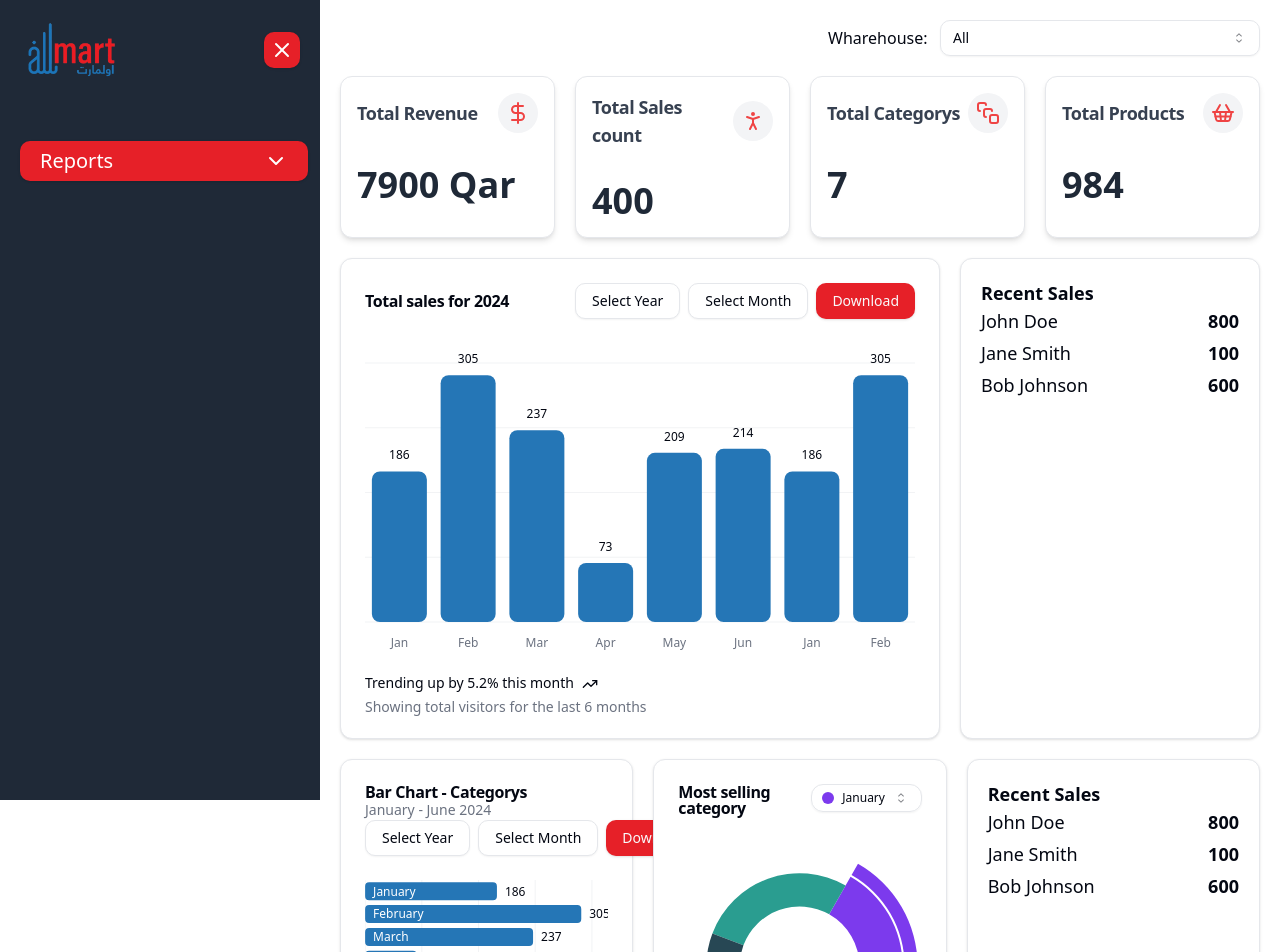
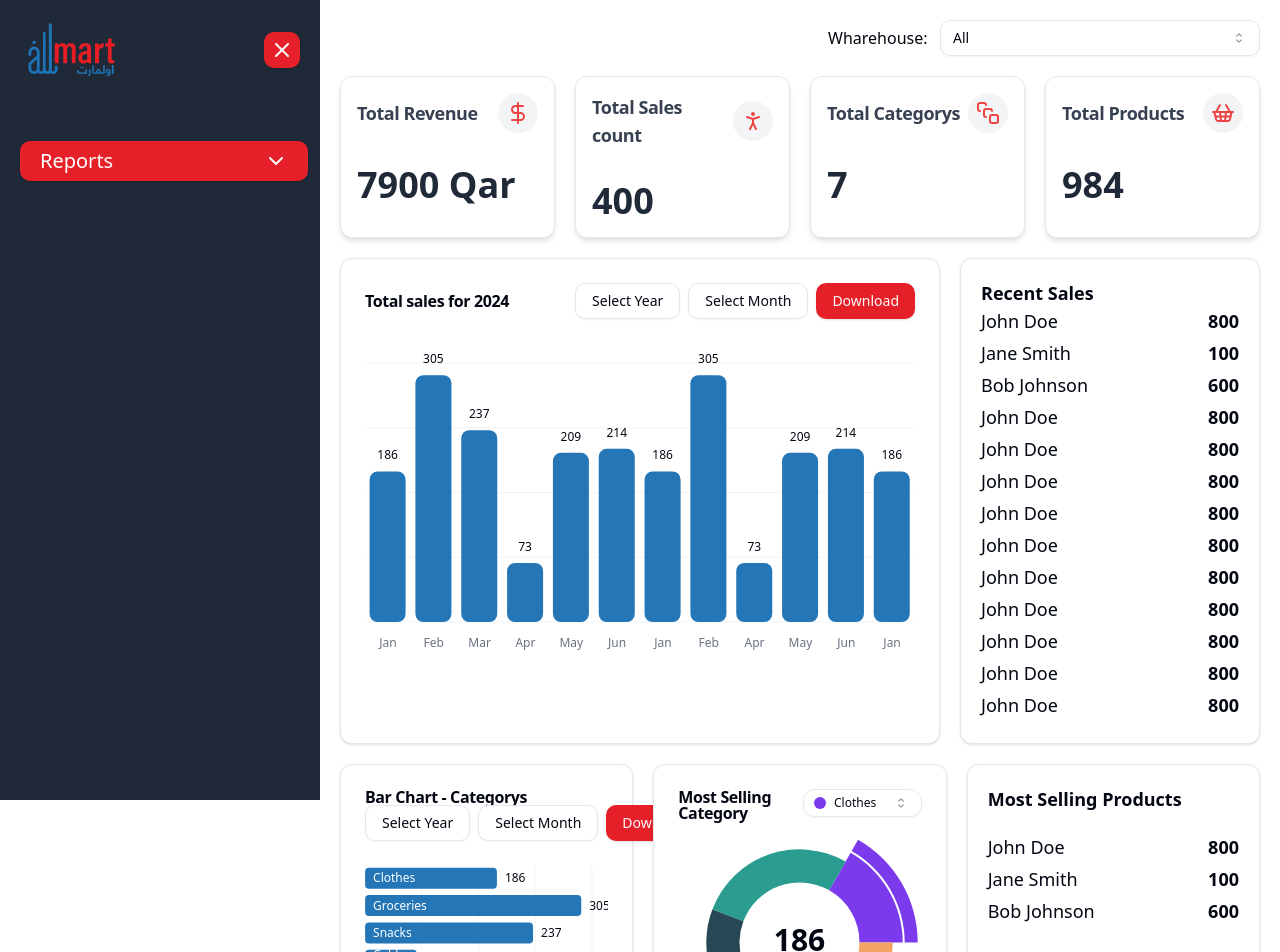
Before and after one commit to subin4693/AliMart-erp, a React (Vite) app: page / in a window 1280 px wide. Shown: the top 952 px of the page. Built offline with nearby package versions, Linux system fonts and the light colour scheme.

Commit message:
reports page completed

```diff
--- a/src/pages/Reports/BarChart.jsx
+++ b/src/pages/Reports/BarChart.jsx
@@ -27,6 +27,11 @@ const chartData = [
     { month: "June", desktop: 214 },
     { month: "January", desktop: 186 },
     { month: "February", desktop: 305 },
+    { month: "April", desktop: 73 },
+    { month: "May", desktop: 209 },
+    { month: "June", desktop: 214 },
+    { month: "January", desktop: 186 },
+
 ];
 
 const chartConfig = {
@@ -91,12 +96,12 @@ export default function BarChartComponent({
                 </ChartContainer>
             </CardContent>
             <CardFooter className="flex-col items-start gap-2 text-sm">
-                <div className="flex gap-2 font-medium leading-none">
+                {/* <div className="flex gap-2 font-medium leading-none">
                     Trending up by 5.2% this month <TrendingUp className="h-4 w-4" />
                 </div>
                 <div className="leading-none text-muted-foreground">
                     Showing total visitors for the last 6 months
-                </div>
+                </div> */}
             </CardFooter>
         </Card>
     );
--- a/src/pages/Reports/CategoryPieChart.jsx
+++ b/src/pages/Reports/CategoryPieChart.jsx
@@ -2,8 +2,7 @@
 
 import * as React from "react";
 import { Label, Pie, PieChart, Sector } from "recharts";
-
-import { Card, CardContent, CardDescription, CardHeader, CardTitle } from "@/components/ui/card";
+import { Card, CardContent, CardHeader, CardTitle } from "@/components/ui/card";
 import {
     ChartContainer,
     ChartStyle,
@@ -18,99 +17,67 @@ import {
     SelectValue,
 } from "@/components/ui/select";
 
-export const description = "An interactive pie chart";
+export const description = "An interactive pie chart displaying category data";
 
 const desktopData = [
-    { month: "january", desktop: 186, fill: "var(--color-january)" },
-    { month: "february", desktop: 305, fill: "var(--color-february)" },
-    { month: "march", desktop: 237, fill: "var(--color-march)" },
-    { month: "april", desktop: 173, fill: "var(--color-april)" },
-    { month: "may", desktop: 209, fill: "var(--color-may)" },
+    { category: "Clothes", value: 186, fill: "hsl(var(--chart-1))" },
+    { category: "Groceries", value: 305, fill: "hsl(var(--chart-2))" },
+    { category: "Snacks", value: 237, fill: "hsl(var(--chart-3))" },
+    { category: "Cold Drinks", value: 173, fill: "hsl(var(--chart-4))" },
+    { category: "Sweets", value: 209, fill: "hsl(var(--chart-5))" },
 ];
 
 const chartConfig = {
-    visitors: {
-        label: "Visitors",
-    },
-    desktop: {
-        label: "Desktop",
-    },
-    mobile: {
-        label: "Mobile",
-    },
-    january: {
-        label: "January",
-        color: "hsl(var(--chart-1))",
-    },
-    february: {
-        label: "February",
-        color: "hsl(var(--chart-2))",
-    },
-    march: {
-        label: "March",
-        color: "hsl(var(--chart-3))",
-    },
-    april: {
-        label: "April",
-        color: "hsl(var(--chart-4))",
-    },
-    may: {
-        label: "May",
-        color: "hsl(var(--chart-5))",
-    },
+    january: { label: "Clothes", color: "hsl(var(--chart-1))" },
+    february: { label: "Groceries", color: "hsl(var(--chart-2))" },
+    march: { label: "Snacks", color: "hsl(var(--chart-3))" },
+    april: { label: "Cold Drinks", color: "hsl(var(--chart-4))" },
+    may: { label: "Sweets", color: "hsl(var(--chart-5))" },
 };
 
 const ChartComponent = () => {
     const id = "pie-interactive";
-    const [activeMonth, setActiveMonth] = React.useState(desktopData[0].month);
+    const [activeCategory, setActiveCategory] = React.useState(desktopData[0].category);
 
     const activeIndex = React.useMemo(
-        () => desktopData.findIndex((item) => item.month === activeMonth),
-        [activeMonth],
+        () => desktopData.findIndex((item) => item.category === activeCategory),
+        [activeCategory],
     );
-    const months = React.useMemo(() => desktopData.map((item) => item.month), []);
+
+    const categories = React.useMemo(() => desktopData.map((item) => item.category), []);
 
     return (
         <Card data-chart={id} className="flex flex-col">
             <ChartStyle id={id} config={chartConfig} />
             <CardHeader className="flex-row items-start space-y-0 pb-0">
                 <div className="grid gap-1">
-                    <CardTitle>Most selling category</CardTitle>
-                    {/* <CardDescription>January - June 2024</CardDescription> */}
+                    <CardTitle>Most Selling Category</CardTitle>
                 </div>
-                <Select value={activeMonth} onValueChange={setActiveMonth}>
+                <Select value={activeCategory} onValueChange={setActiveCategory}>
                     <SelectTrigger
-                        className="ml-auto h-7 w-[130px] rounded-lg pl-2.5"
-                        aria-label="Select a value"
+                        className="ml-auto h-7 w-[150px] rounded-lg pl-2.5"
+                        aria-label="Select a category"
                     >
-                        <SelectValue placeholder="Select month" />
+                        <SelectValue placeholder="Select category" />
                     </SelectTrigger>
                     <SelectContent align="end" className="rounded-xl">
-                        {months.map((key) => {
-                            const config = chartConfig[key];
-
-                            if (!config) {
-                                return null;
-                            }
-
-                            return (
+                        {desktopData.map(({ category, fill }) => (
                             <SelectItem
-                                    key={key}
-                                    value={key}
+                                key={category}
+                                value={category}
                                 className="rounded-lg [&_span]:flex"
                             >
                                 <div className="flex items-center gap-2 text-xs">
                                     <span
                                         className="flex h-3 w-3 shrink-0 rounded-sm"
                                         style={{
-                                                backgroundColor: `var(--color-${key})`,
+                                            backgroundColor: fill,
                                         }}
                                     />
-                                        {config?.label}
+                                    {category}
                                 </div>
                             </SelectItem>
-                            );
-                        })}
+                        ))}
                     </SelectContent>
                 </Select>
             </CardHeader>
@@ -124,8 +91,8 @@ const ChartComponent = () => {
                         <ChartTooltip cursor={false} content={<ChartTooltipContent hideLabel />} />
                         <Pie
                             data={desktopData}
-                            dataKey="desktop"
-                            nameKey="month"
+                            dataKey="value"
+                            nameKey="category"
                             innerRadius={60}
                             strokeWidth={5}
                             activeIndex={activeIndex}
@@ -155,9 +122,7 @@ const ChartComponent = () => {
                                                     y={viewBox.cy}
                                                     className="fill-foreground text-3xl font-bold"
                                                 >
-                                                    {desktopData[
-                                                        activeIndex
-                                                    ].desktop.toLocaleString()}
+                                                    {desktopData[activeIndex].value.toLocaleString()}
                                                 </tspan>
                                                 <tspan
                                                     x={viewBox.cx}
@@ -169,6 +134,7 @@ const ChartComponent = () => {
                                             </text>
                                         );
                                     }
+                                    return null;
                                 }}
                             />
                         </Pie>
--- a/src/pages/Reports/MixedBarChart.jsx
+++ b/src/pages/Reports/MixedBarChart.jsx
@@ -18,12 +18,12 @@ import MonthPicker from "./MonthPicker";
 export const description = "A bar chart with a custom label";
 
 const chartData = [
-    { month: "January", desktop: 186, mobile: 80 },
-    { month: "February", desktop: 305, mobile: 200 },
-    { month: "March", desktop: 237, mobile: 120 },
-    { month: "April", desktop: 73, mobile: 190 },
-    { month: "May", desktop: 209, mobile: 130 },
-    { month: "June", desktop: 214, mobile: 140 },
+    { month: "Clothes", desktop: 186, mobile: 80 },
+    { month: "Groceries", desktop: 305, mobile: 200 },
+    { month: "Snacks", desktop: 237, mobile: 120 },
+    { month: "Cold Drinks", desktop: 73, mobile: 190 },
+    { month: "Sweets", desktop: 209, mobile: 130 },
+    // { month: "June", desktop: 214, mobile: 140 },
 ];
 
 const chartConfig = {
@@ -47,7 +47,7 @@ const MixedBarChart = ({ selectedYear, setSelectedYear, selectedMonth, setSelect
                 <div className="flex justify-between items-center flex-wrap">
                     <div>
                         <CardTitle>Bar Chart - Categorys</CardTitle>
-                        <CardDescription>January - June 2024</CardDescription>
+                        {/* <CardDescription>January - June 2024</CardDescription> */}
                     </div>
                     <div className="flex gap-2">
                         <YearPicker selectedYear={selectedYear} setSelectedYear={setSelectedYear} />
@@ -104,14 +104,14 @@ const MixedBarChart = ({ selectedYear, setSelectedYear, selectedMonth, setSelect
                     </BarChart>
                 </ChartContainer>
             </CardContent>
-            <CardFooter className="flex-col items-start gap-2 text-sm">
+            {/* <CardFooter className="flex-col items-start gap-2 text-sm">
                 <div className="flex gap-2 font-medium leading-none">
                     Trending up by 5.2% this month <TrendingUp className="h-4 w-4" />
                 </div>
                 <div className="leading-none text-muted-foreground">
                     Showing total visitors for the last 6 months
                 </div>
-            </CardFooter>
+            </CardFooter> */}
         </Card>
     );
 };
--- a/src/pages/Reports/TrendingProducts.jsx
+++ b/src/pages/Reports/TrendingProducts.jsx
@@ -49,7 +49,7 @@ const TrendingProducts = () => {
     ];
     return (
         <Card className="p-5 grid-1   ">
-            <h1 className="font-bold text-lg">Recent Sales</h1>
+           <h1 className="font-bold text-lg mb-5">Most Selling Products</h1>
             {recentSales.map((sales, index) => (
                 <div key={index} className="mb-1">
                     <div>
--- a/src/pages/Reports/index.jsx
+++ b/src/pages/Reports/index.jsx
@@ -96,6 +96,186 @@ const Reports = () => {
                     total: 600.0,
                 },
             ],
+        },  {
+            customername: "John Doe",
+            items: [
+                {
+                    product: "64a1a90b0f22b7a508e1c001",
+                    category: "64a1b8f56f22d7a4179a1001",
+                    quantity: 2,
+                    price: 150.0,
+                    total: 300.0,
+                },
+                {
+                    product: "64a1a90b0f22b7a508e1c002",
+                    category: "64a1b8f56f22d7a4179a1002",
+                    quantity: 1,
+                    price: 500.0,
+                    total: 500.0,
+                },
+            ],
+        },  {
+            customername: "John Doe",
+            items: [
+                {
+                    product: "64a1a90b0f22b7a508e1c001",
+                    category: "64a1b8f56f22d7a4179a1001",
+                    quantity: 2,
+                    price: 150.0,
+                    total: 300.0,
+                },
+                {
+                    product: "64a1a90b0f22b7a508e1c002",
+                    category: "64a1b8f56f22d7a4179a1002",
+                    quantity: 1,
+                    price: 500.0,
+                    total: 500.0,
+                },
+            ],
+        },  {
+            customername: "John Doe",
+            items: [
+                {
+                    product: "64a1a90b0f22b7a508e1c001",
+                    category: "64a1b8f56f22d7a4179a1001",
+                    quantity: 2,
+                    price: 150.0,
+                    total: 300.0,
+                },
+                {
+                    product: "64a1a90b0f22b7a508e1c002",
+                    category: "64a1b8f56f22d7a4179a1002",
+                    quantity: 1,
+                    price: 500.0,
+                    total: 500.0,
+                },
+            ],
+        },  {
+            customername: "John Doe",
+            items: [
+                {
+                    product: "64a1a90b0f22b7a508e1c001",
+                    category: "64a1b8f56f22d7a4179a1001",
+                    quantity: 2,
+                    price: 150.0,
+                    total: 300.0,
+                },
+                {
+                    product: "64a1a90b0f22b7a508e1c002",
+                    category: "64a1b8f56f22d7a4179a1002",
+                    quantity: 1,
+                    price: 500.0,
+                    total: 500.0,
+                },
+            ],
+        },  {
+            customername: "John Doe",
+            items: [
+                {
+                    product: "64a1a90b0f22b7a508e1c001",
+                    category: "64a1b8f56f22d7a4179a1001",
+                    quantity: 2,
+                    price: 150.0,
+                    total: 300.0,
+                },
+                {
+                    product: "64a1a90b0f22b7a508e1c002",
+                    category: "64a1b8f56f22d7a4179a1002",
+                    quantity: 1,
+                    price: 500.0,
+                    total: 500.0,
+                },
+            ],
+        },  {
+            customername: "John Doe",
+            items: [
+                {
+                    product: "64a1a90b0f22b7a508e1c001",
+                    category: "64a1b8f56f22d7a4179a1001",
+                    quantity: 2,
+                    price: 150.0,
+                    total: 300.0,
+                },
+                {
+                    product: "64a1a90b0f22b7a508e1c002",
+                    category: "64a1b8f56f22d7a4179a1002",
+                    quantity: 1,
+                    price: 500.0,
+                    total: 500.0,
+                },
+            ],
+        },  {
+            customername: "John Doe",
+            items: [
+                {
+                    product: "64a1a90b0f22b7a508e1c001",
+                    category: "64a1b8f56f22d7a4179a1001",
+                    quantity: 2,
+                    price: 150.0,
+                    total: 300.0,
+                },
+                {
+                    product: "64a1a90b0f22b7a508e1c002",
+                    category: "64a1b8f56f22d7a4179a1002",
+                    quantity: 1,
+                    price: 500.0,
+                    total: 500.0,
+                },
+            ],
+        }, {
+            customername: "John Doe",
+            items: [
+                {
+                    product: "64a1a90b0f22b7a508e1c001",
+                    category: "64a1b8f56f22d7a4179a1001",
+                    quantity: 2,
+                    price: 150.0,
+                    total: 300.0,
+                },
+                {
+                    product: "64a1a90b0f22b7a508e1c002",
+                    category: "64a1b8f56f22d7a4179a1002",
+                    quantity: 1,
+                    price: 500.0,
+                    total: 500.0,
+                },
+            ],
+        },  {
+            customername: "John Doe",
+            items: [
+                {
+                    product: "64a1a90b0f22b7a508e1c001",
+                    category: "64a1b8f56f22d7a4179a1001",
+                    quantity: 2,
+                    price: 150.0,
+                    total: 300.0,
+                },
+                {
+                    product: "64a1a90b0f22b7a508e1c002",
+                    category: "64a1b8f56f22d7a4179a1002",
+                    quantity: 1,
+                    price: 500.0,
+                    total: 500.0,
+                },
+            ],
+        },  {
+            customername: "John Doe",
+            items: [
+                {
+                    product: "64a1a90b0f22b7a508e1c001",
+                    category: "64a1b8f56f22d7a4179a1001",
+                    quantity: 2,
+                    price: 150.0,
+                    total: 300.0,
+                },
+                {
+                    product: "64a1a90b0f22b7a508e1c002",
+                    category: "64a1b8f56f22d7a4179a1002",
+                    quantity: 1,
+                    price: 500.0,
+                    total: 500.0,
+                },
+            ],
         },
     ];
     return (
```
Lines whose indentation alone changed are shown as unchanged.
